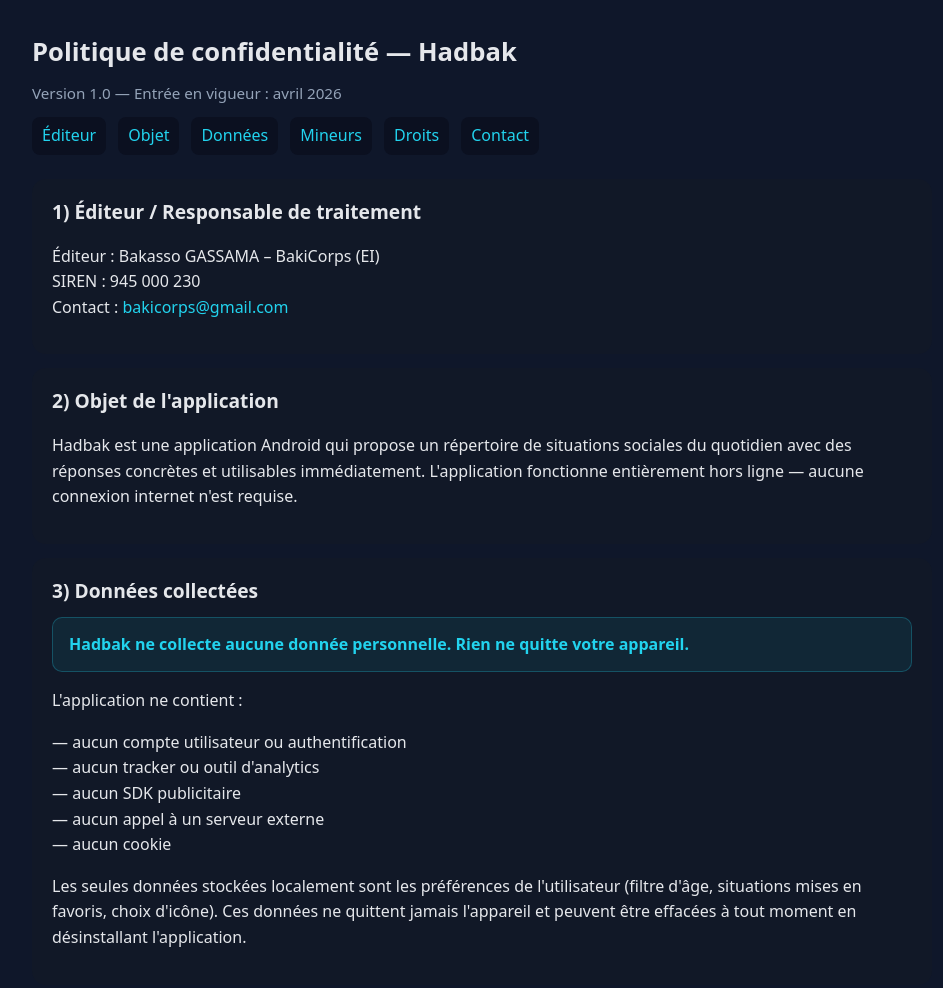
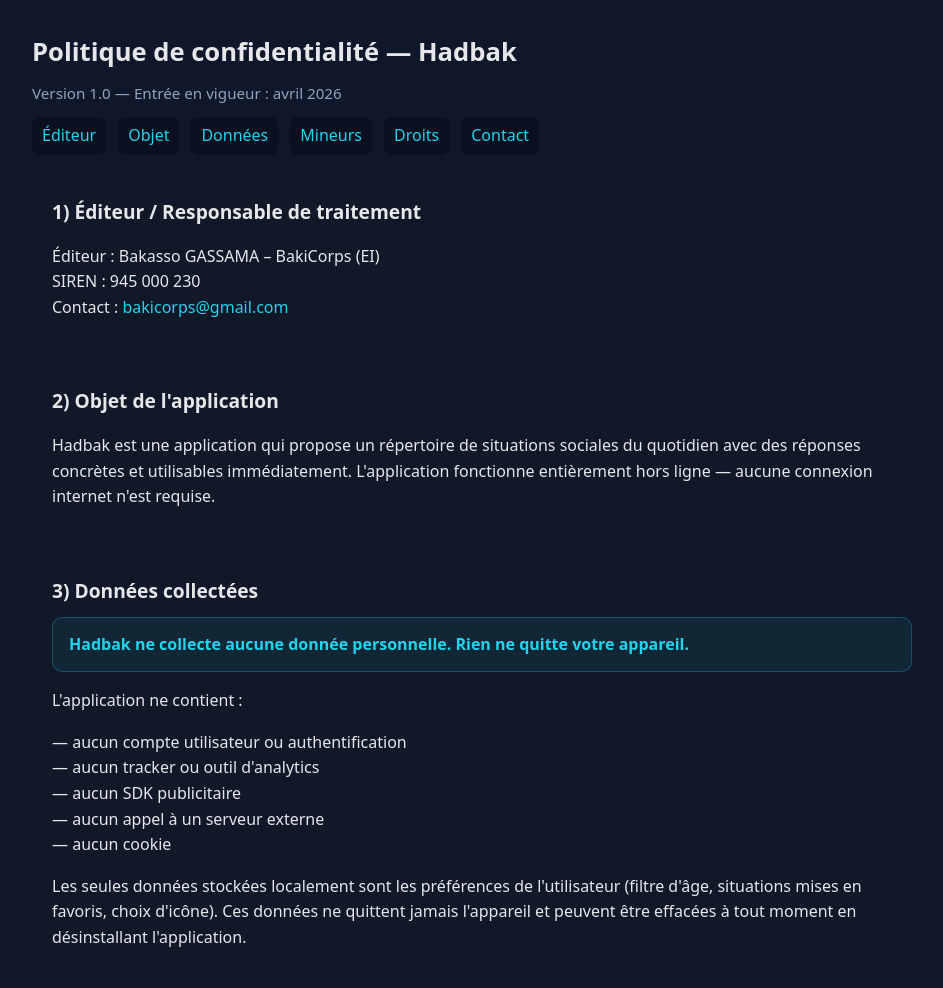
Before and after one commit to Driver1989/hadbak-privacy, a plain HTML site: page index.html in a window 1280 px wide. Shown: the top 988 px of the page, without its empty margins (158-1101 px from the left). Drawn offline with Linux system fonts and the light colour scheme.

Commit message:
Update index.html

```diff
--- a/index.html
+++ b/index.html
@@ -48,7 +48,7 @@
 
   <section id="objet">
     <h2>2) Objet de l'application</h2>
-    <p>Hadbak est une application Android qui propose un répertoire de situations sociales du quotidien avec des réponses concrètes et utilisables immédiatement. L'application fonctionne entièrement hors ligne — aucune connexion internet n'est requise.</p>
+    <p>Hadbak est une application qui propose un répertoire de situations sociales du quotidien avec des réponses concrètes et utilisables immédiatement. L'application fonctionne entièrement hors ligne — aucune connexion internet n'est requise.</p>
   </section>
 
   <section id="donnees">
```
